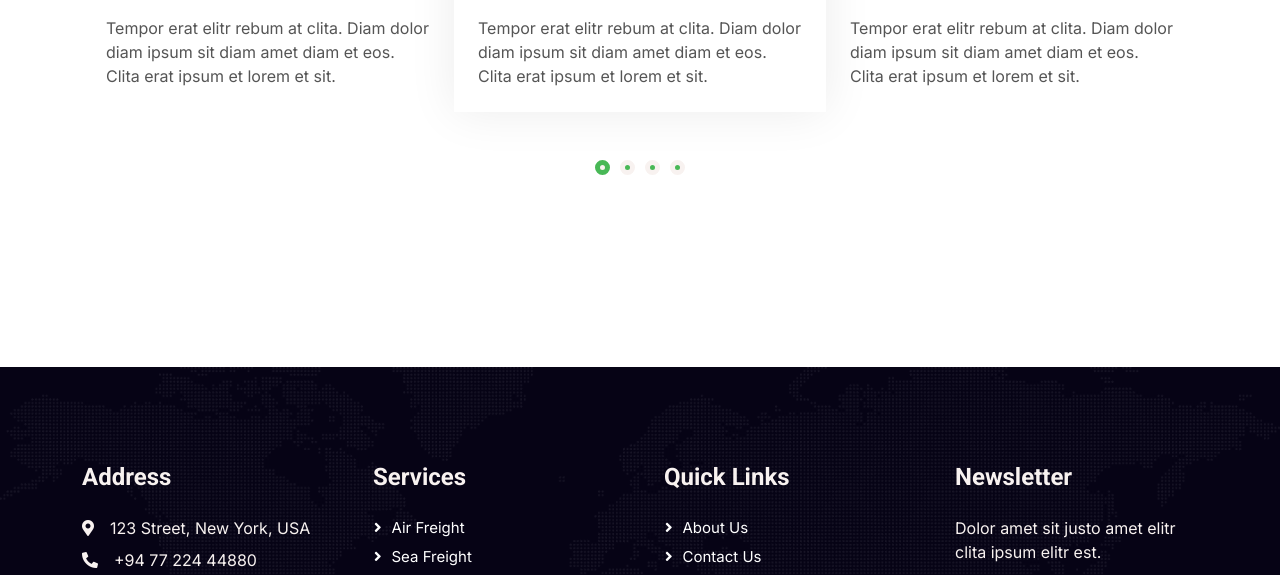
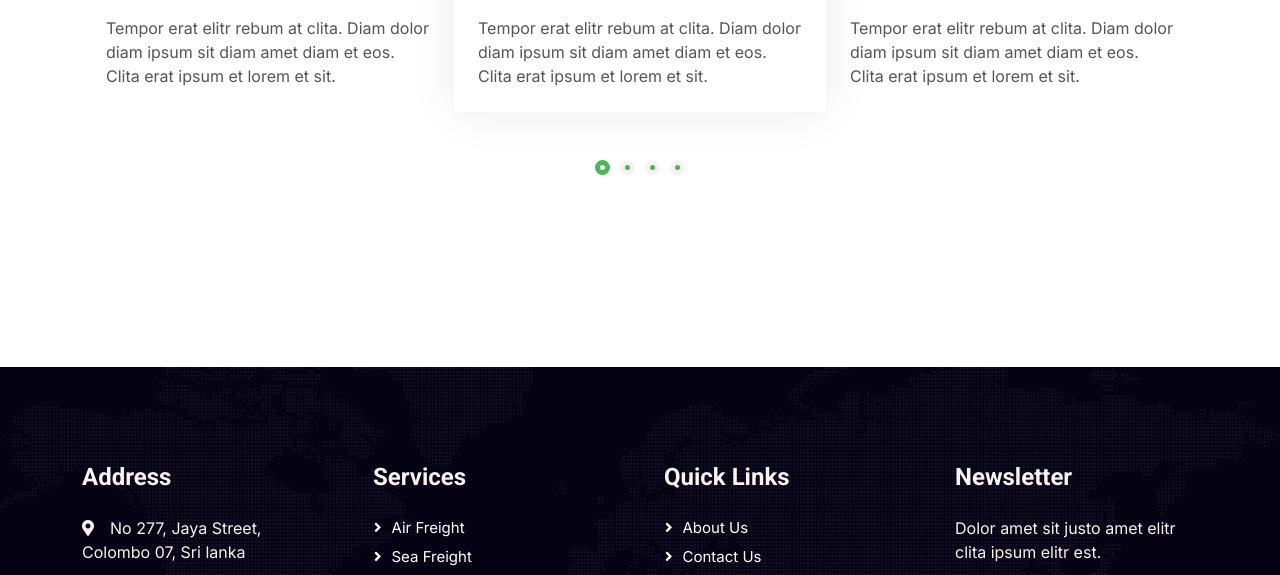
Before and after one commit to buwaneka-oshajith/SathutaCeylon, a plain HTML site: page index.html in a window 1280 px wide. Shown: the part 7271-7846 px from the top of the page. Drawn offline with nearby package versions, Linux system fonts and the light colour scheme.

Commit message:
Commit 03 address Change

```diff
--- a/index.html
+++ b/index.html
@@ -583,7 +583,7 @@
             <div class="row g-5">
                 <div class="col-lg-3 col-md-6">
                     <h4 class="text-light mb-4">Address</h4>
-                    <p class="mb-2"><i class="fa fa-map-marker-alt me-3"></i>123 Street, New York, USA</p>
+                    <p class="mb-2"><i class="fa fa-map-marker-alt me-3"></i>No 277, Jaya Street, Colombo 07, Sri lanka</p>
                     <p class="mb-2"><i class="fa fa-phone-alt me-3"></i>+94 77 224 44880</p>
                     <p class="mb-2"><i class="fa fa-envelope me-3"></i>info@example.com</p>
                     <div class="d-flex pt-2">
```
Also changed, not shown: Products.html (+1 -1 lines), about.html (+1 -1 lines), contact.html (+1 -1 lines), events.html (+1 -1 lines), service.html (+1 -1 lines).
